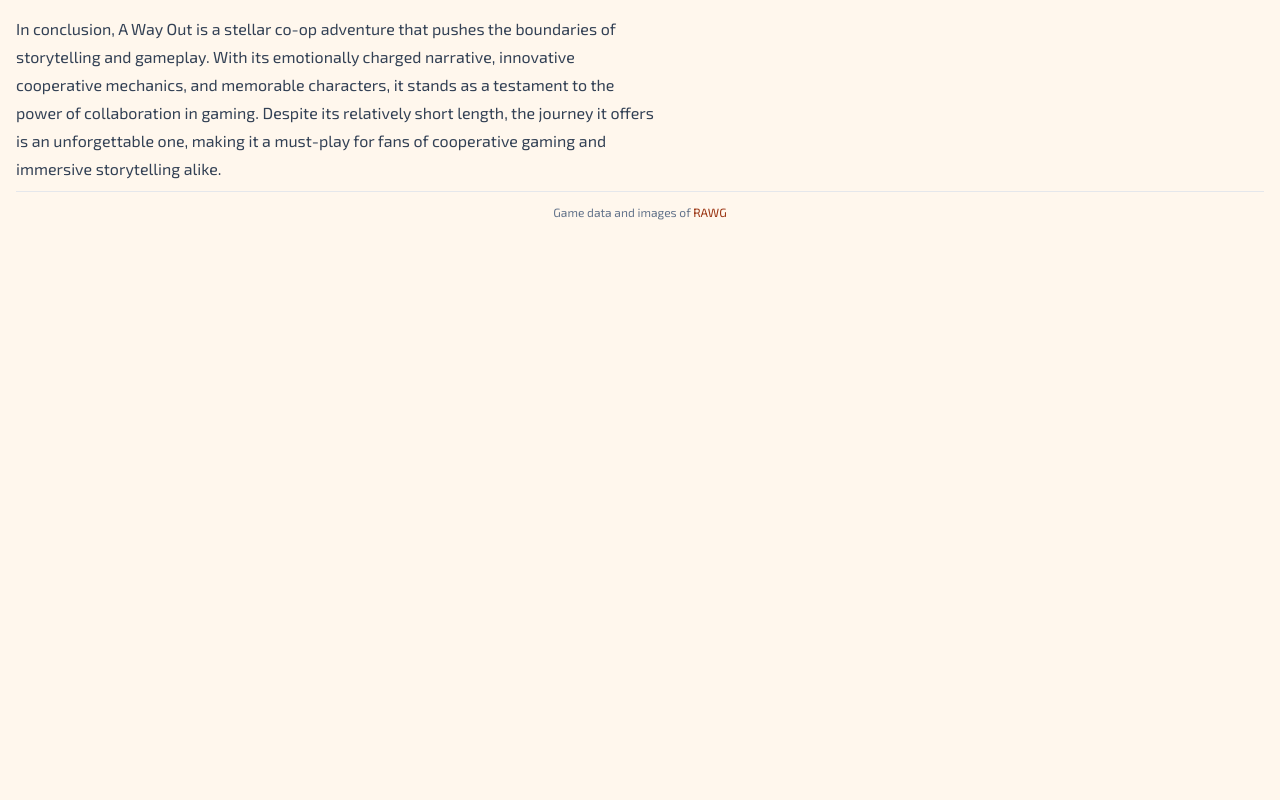
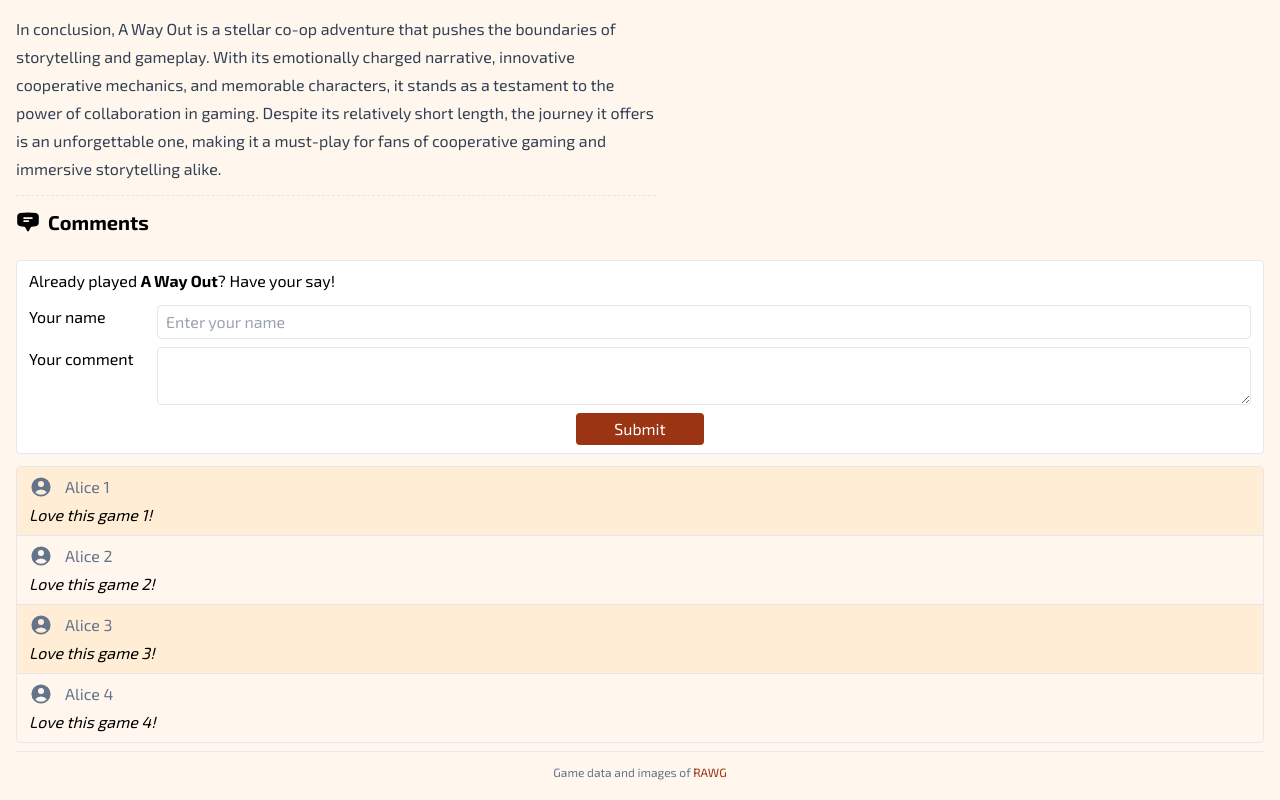
Before and after one commit to hnb-rabear/next-reviews-udemy, a Next.js app: page /reviews/a-way-out-2018 in a window 1280 px wide. Shown: the part 1631-2431 px from the top of the page. Before the commit the page ends 1871 px from the top, so only its background shows below. Built offline with nearby package versions, Linux system fonts and the light colour scheme.

Commit message:
CommentForm and CommentList

```diff
--- /dev/null
+++ b/app/components/CommentForm.tsx
@@ -0,0 +1,34 @@
+function CommentForm({ title }) {
+  return (
+    <>
+      <form className="mt-3 flex flex-col gap-2 rounded border bg-white px-3 py-2">
+        <p className="pb-1">
+          Already played <strong>{title}</strong>? Have your say!
+        </p>
+        <div className="flex">
+          <label htmlFor="userField" className="w-32 shrink-0">
+            Your name
+          </label>
+          <input
+            type="userField"
+            placeholder="Enter your name"
+            className="w-full rounded border px-2 py-1"
+          />
+        </div>
+        <div className="flex">
+          <label htmlFor="messageField" className="w-32 shrink-0">
+            Your comment
+          </label>
+          <textarea id="messageField" className="w-full rounded border px-2 py-1" />
+        </div>
+        <button
+          type="submit"
+          className="w-32 self-center rounded bg-orange-800 px-2 py-1 text-white hover:bg-orange-700"
+        >
+          Submit
+        </button>
+      </form>
+    </>
+  )
+}
+export default CommentForm
--- /dev/null
+++ b/app/components/CommentList.tsx
@@ -0,0 +1,27 @@
+import { UserCircleIcon } from '@heroicons/react/20/solid'
+
+const comments = [
+  { id: '1', user: 'Alice 1', message: 'Love this game 1!' },
+  { id: '2', user: 'Alice 2', message: 'Love this game 2!' },
+  { id: '3', user: 'Alice 3', message: 'Love this game 3!' },
+  { id: '4', user: 'Alice 4', message: 'Love this game 4!' },
+]
+
+function CommentList() {
+  return (
+    <>
+      <ul className="mt-3 rounded border">
+        {comments.map((comment) => (
+          <li key={comment.id} className="border-b px-3 py-2 last:border-none odd:bg-orange-100">
+            <div className="flex gap-3 pb-1 text-slate-500">
+              <UserCircleIcon className="h-6 w-6" />
+              {comment.user}
+            </div>
+            <p className="italic">{comment.message}</p>
+          </li>
+        ))}
+      </ul>
+    </>
+  )
+}
+export default CommentList
--- a/app/reviews/[slug]/page.tsx
+++ b/app/reviews/[slug]/page.tsx
@@ -1,39 +1,42 @@
-import { notFound } from "next/navigation";
-import Heading from "@/app/components/Heading";
-import { getReview, getSlugs } from "@/lib/reviewsStatic";
-import ShareLinkButton from "@/app/components/ShareLinkButton";
-import Image from "next/image";
+import { notFound } from 'next/navigation'
+import Heading from '@/app/components/Heading'
+import { getReview, getSlugs } from '@/lib/reviewsStatic'
+import ShareLinkButton from '@/app/components/ShareLinkButton'
+import Image from 'next/image'
+import { ChatBubbleBottomCenterTextIcon } from '@heroicons/react/20/solid'
+import CommentList from '@/app/components/CommentList'
+import CommentForm from '@/app/components/CommentForm'
 
 export async function generateStaticParams() {
-	const slugs = await getSlugs();
+  const slugs = await getSlugs()
   return slugs.map((slug) => ({
     slug,
-	}));
+  }))
 }
 
 export async function generateMetadata(props) {
-	const review = await getReview(props.params.slug);
+  const review = await getReview(props.params.slug)
   if (!review) {
-		notFound();
+    notFound()
   }
   return {
     title: review.title,
-	};
+  }
 }
 
 const ReviewPage = async (props) => {
-	const slug = props.params.slug;
-	console.log(`[ReviewPage] Rendering ${slug}`);
-	const review = await getReview(slug);
+  const slug = props.params.slug
+  console.log(`[ReviewPage] Rendering ${slug}`)
+  const review = await getReview(slug)
   if (!review) {
-		notFound();
+    notFound()
   }
   return (
     <>
       <Heading>{review.title}</Heading>
-			<p className="font-semibold pb-3">{review.subtitle}</p>
-			<div className="flex gap-3 items-baseline">
-				<p className="italic text-sm">{review.date.toString()}</p>
+      <p className="pb-3 font-semibold">{review.subtitle}</p>
+      <div className="flex items-baseline gap-3">
+        <p className="text-sm italic">{review.date.toString()}</p>
         <ShareLinkButton />
       </div>
       <Image
@@ -47,7 +50,15 @@ const ReviewPage = async (props) => {
         dangerouslySetInnerHTML={{ __html: review.body }}
         className="prose prose-slate max-w-screen-sm"
       />
+      <section className="mt-3 max-w-screen-sm border-t border-dashed py-3">
+        <h2 className="flex items-center gap-2 text-xl font-bold">
+          <ChatBubbleBottomCenterTextIcon className="h-6 w-6" />
+          Comments
+        </h2>
+      </section>
+      <CommentForm title={review.title} />
+      <CommentList />
     </>
-	);
-};
-export default ReviewPage;
+  )
+}
+export default ReviewPage
--- a/package.json
+++ b/package.json
@@ -27,6 +27,10 @@
 		"autoprefixer": "^10.4.16",
 		"eslint": "^8.53.0",
 		"eslint-config-next": "^14.0.1",
+    "eslint-config-prettier": "^8.8.0",
+    "eslint-plugin-prettier": "^5.0.0",
+    "prettier": "^3.0.0",
+    "prettier-plugin-tailwindcss": "^0.4.1",
 		"postcss": "^8.4.31",
 		"tailwindcss": "^3.3.5",
 		"typescript": "5.2.2"
```
Also changed, not shown: prettier.config.js (added, +10 -0 lines), public/content/ark-survival-of-the-fittest.md (+3 -3 lines), 1 other file (tests, documents, lock files or other folders). Lines whose indentation alone changed are shown as unchanged.
